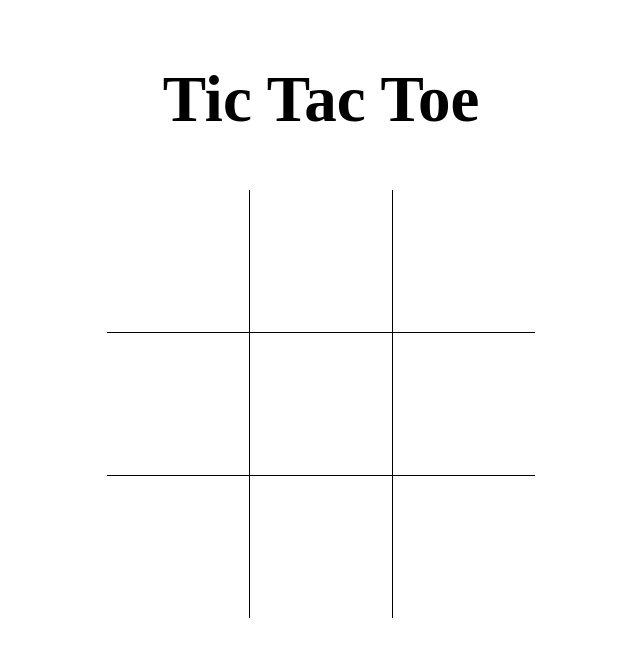
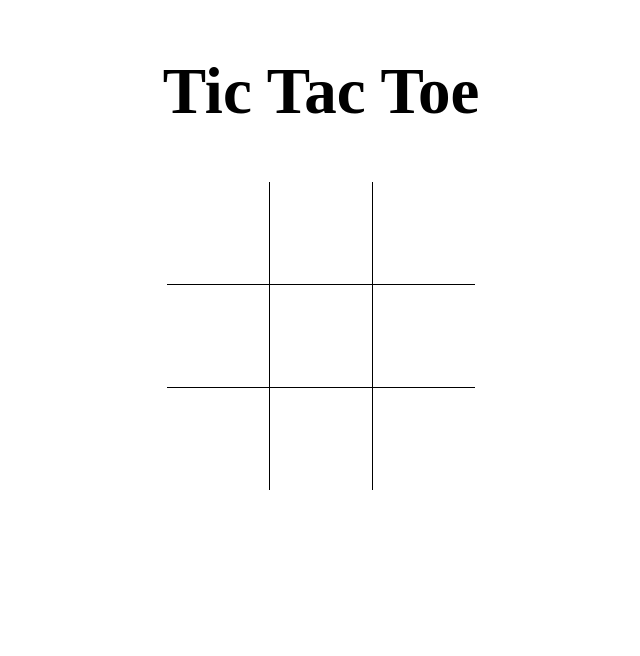
Before and after one commit to lbcosta/vanilla-tic-tac-toe, a plain HTML site: page public/index.html in a window 1280 px wide. Shown: the whole page, without its empty margins (319-959 px from the left). Drawn offline with nearby package versions, Linux system fonts and the light colour scheme; files that its build step writes are made by us from their sources.

Commit message:
Removendo display flex

```diff
--- a/src/css/style.scss
+++ b/src/css/style.scss
@@ -17,16 +17,15 @@
 }
 
 #app {
-  display: flex;
-  flex-direction: column;
-  justify-content: space-evenly;
-  align-items: center;
-  height: 98vh;
+  height: 90vh;
+  width: 50%;
+  margin: 0 auto;
 
   .title {
     h1 {
       font-size: 65px;
       padding: 10px;
+      text-align: center;
     }
   }
 
@@ -37,11 +36,19 @@
     user-select: none;
 
     td {
-      width: 140px;
-      height: 140px;
+      width: 100px;
+      height: 100px;
       text-align: center;
-      font-size: 90px;
+      font-size: 70px;
     }
+  }
+
+  .winner {
+    margin: 20px 0;
+    height: 100px;
+    font-size: 80px;
+    color: red;
+    text-align: center;
   }
 }
 
@@ -72,10 +79,3 @@
 .p22 {
   @include borders($top: true, $left: true);
 }
-
-.winner {
-  height: 200px;
-  font-size: 80px;
-  color: red;
-  text-align: center;
-}
```
